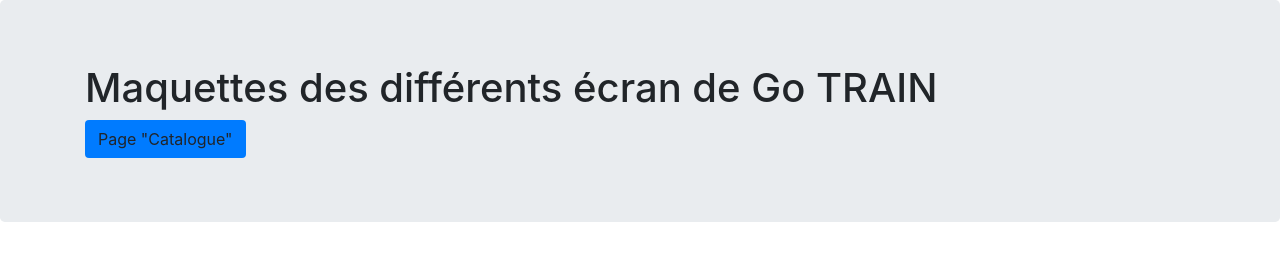
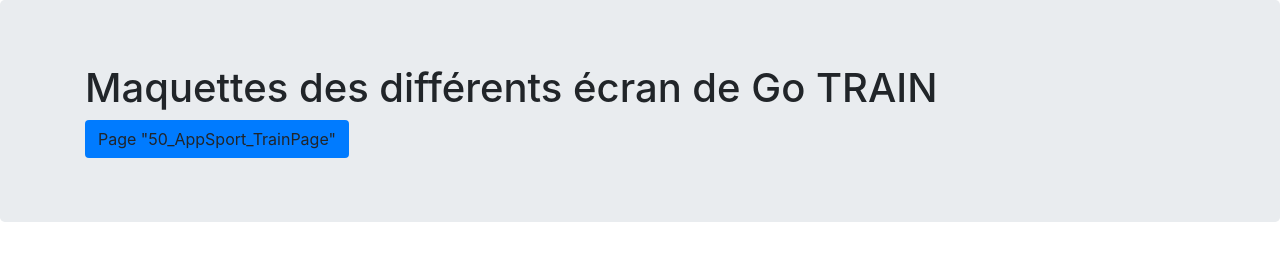
Before and after one commit to nicobouveyron/nicobouveyron.github.io, a website: page Maquette/GoTrain/index.html in a window 1280 px wide. Drawn offline with nearby package versions, Linux system fonts and the light colour scheme.

Commit message:
init repo

```diff
--- a/Maquette/GoTrain/index.html
+++ b/Maquette/GoTrain/index.html
@@ -21,7 +21,7 @@
     <div class="jumbotron">
         <div class="container">
             <h1>Maquettes des différents écran de Go TRAIN</h1>
-            <a href="squelette.html"><button class="btn bg-primary">Page "Catalogue"</button> </a>
+            <a href="50.html"><button class="btn bg-primary">Page "50_AppSport_TrainPage"</button> </a>
 
         </div>
     </div>
```
